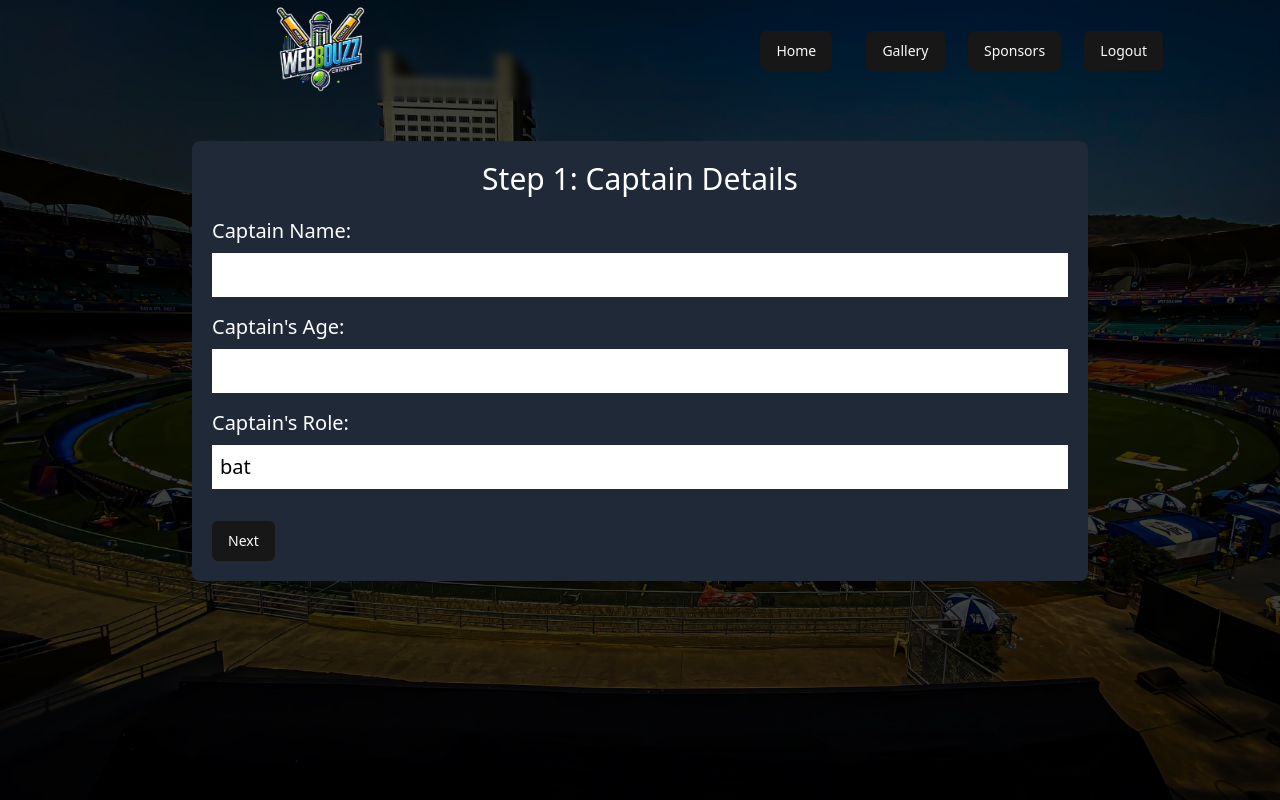
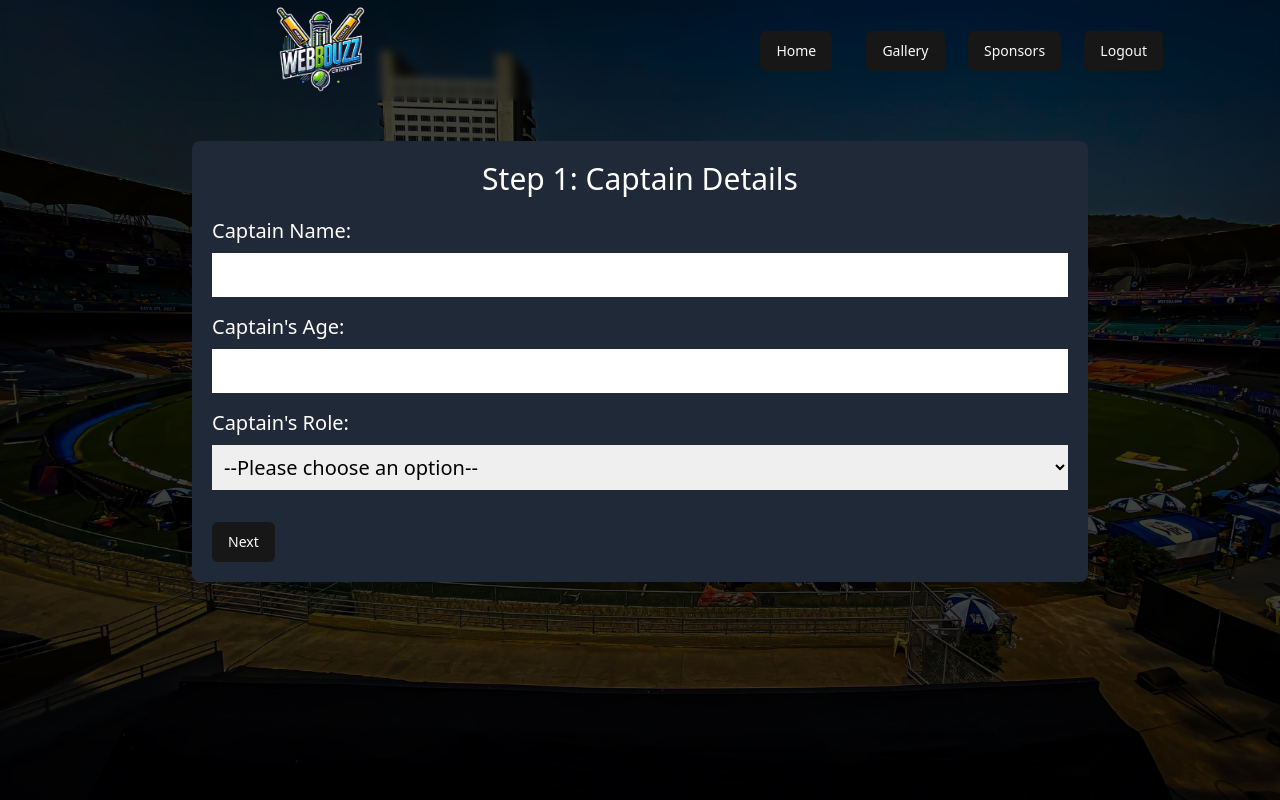
Before and after one commit to Shuffled720/Webbuzz-challenge, a Next.js app: page /dashboard/registration in a window 1280 px wide. Built offline with nearby package versions, Linux system fonts and the light colour scheme.

Commit message:
fot changes

```diff
--- a/src/app/page.tsx
+++ b/src/app/page.tsx
@@ -16,7 +16,7 @@ export default function Home() {
       </nav>
       <div className='container mx-auto flex flex-col justify-center items-center'>
         <h1 className='font-oswald text-white text-center text-white text-5xl p-5 font-sans'>Welcome to Webbuzz</h1>
-        <p className=' p-7 font-popins text-white text-center text-xl'>WebBuzz is a premier sports organization specializing in hosting and organizing exhilarating cricket tournaments across various formats.Our tournaments cater to all levels of cricketing talent, offering formats like Test, ODI, T20, and T10, providing both seasoned players and newcomers a chance to engage in the sport they love.At WebBuzz, we believe that cricket is more than just a game—it’s a community. We strive to promote sportsmanship, teamwork, and the spirit of competition through well-organized, high-energy tournaments. Whether you&apos;re a player or a fan, WebBuzz provides an inclusive platform for everyone to enjoy the essence of cricket.
+        <p className=' p-12 font-popins text-white text-center text-xl'>WebBuzz is a premier sports organization specializing in hosting and organizing exhilarating cricket tournaments across various formats.Our tournaments cater to all levels of cricketing talent, offering formats like Test, ODI, T20, and T10, providing both seasoned players and newcomers a chance to engage in the sport they love.At WebBuzz, we believe that cricket is more than just a game—it’s a community. We strive to promote sportsmanship, teamwork, and the spirit of competition through well-organized, high-energy tournaments. Whether you&apos;re a player or a fan, WebBuzz provides an inclusive platform for everyone to enjoy the essence of cricket.
 
           Join us and be part of the excitement as we continue to create unforgettable cricketing moments, one match at a time!</p>
         {token ?
@@ -26,11 +26,11 @@ export default function Home() {
             </Button>
           </div>
           :
-          <div className='flex justify-between w-1/6 '>
-            <Button asChild>
+          <div className='flex justify-between md:w-1/6 '>
+            <Button className='p-9' asChild>
               <Link href="/login">Login</Link>
             </Button>
-            <Button asChild>
+            <Button className='p-9' asChild>
               <Link href="/register">Register</Link>
             </Button>
           </div>}
--- a/src/components/TeamRegistration/TeamRegistration.tsx
+++ b/src/components/TeamRegistration/TeamRegistration.tsx
@@ -49,7 +49,7 @@ export default function MultiStepForm() {
     };
 
     // Function to update player data
-    const updatePlayerData = (index: number, e: React.ChangeEvent<HTMLInputElement>) => {
+    const updatePlayerData = (index: number, e: React.ChangeEvent<HTMLInputElement | HTMLSelectElement>) => {
         const updatedPlayers = [...formData.players];
         updatedPlayers[index] = {
             ...updatedPlayers[index],
@@ -136,13 +136,19 @@ export default function MultiStepForm() {
                     </label>
                     <label className="block text-white text-xl">
                         Captain&apos;s Role:
-                        <input
+                        {/* <input
                             type="text"
                             name="captainRole"
                             value={formData.captainRole}
                             onChange={updateFormData}
                             className="block w-full p-2 mt-2 mb-4 text-black"
-                        />
+                        /> */}
+                        <select name="captainRole" className="block w-full p-2 mt-2 mb-4 text-black" >
+                            <option value={formData.captainRole}>--Please choose an option--</option>
+                            <option value="bat">Batting</option>
+                            <option value="bowl">Bowling</option>
+                            <option value="all">All Rounder</option>
+                        </select>
                     </label>
                 </>
             ),
@@ -204,13 +210,19 @@ export default function MultiStepForm() {
                                 </label>
                                 <label className="block text-white text-xl">
                                     Player Role:
-                                    <input
+                                    {/* <input
                                         type="text"
                                         name="playerRole"
                                         value={player.playerRole}
                                         onChange={(e) => updatePlayerData(index, e)}
                                         className="block w-full p-2 mt-2 mb-4 text-black"
-                                    />
+                                    /> */}
+                                    <select name="playerRole" className="block w-full p-2 mt-2 mb-4 text-black" onChange={(e) => updatePlayerData(index, e)}>
+                                        <option value={player.playerRole}>--Please choose an option--</option>
+                                        <option value="bat">Batting</option>
+                                        <option value="bowl">Bowling</option>
+                                        <option value="all">All Rounder</option>
+                                    </select>
                                 </label>
                             </div>
                         </div>
@@ -225,7 +237,8 @@ export default function MultiStepForm() {
                     <h2 className="text-slate-400 text-2xl">Captain Details:</h2>
                     <p className="text-white text-lg">Name: {formData.captainName}</p>
                     <p className="text-white text-lg">Age: {formData.captainAge}</p>
-                    <p className="text-white text-lg">Role: {formData.captainRole}</p>
+                    {/* <p className="text-white text-lg">Role: {formData.captainRole}</p> */}
+                    <p className="text-white text-lg">Role: {formData.captainRole === 'bat' ? 'Batting' : formData.captainRole === 'bowl' ? 'Bowling' : 'All Rounder'}</p>
 
                     <h2 className="text-slate-400 text-2xl mt-5">Team Details:</h2>
                     <p className="text-white text-lg">Team Name: {formData.teamName}</p>
@@ -247,7 +260,8 @@ export default function MultiStepForm() {
                                     <td className="text-white text-center text-xl">{index + 1}</td>
                                     <td className="text-white text-center text-xl">{player.playerName}</td>
                                     <td className="text-white text-center text-xl">{player.playerAge}</td>
-                                    <td className="text-white text-center text-xl">{player.playerRole}</td>
+                                    {/* <td className="text-white text-center text-xl">{player.playerRole}</td> */}
+                                    <td className="text-white text-center text-xl">{player.playerRole === 'bat' ? 'Batting' : player.playerRole === 'bowl' ? 'Bowling' : 'All Rounder'}</td>
                                 </tr>
                             ))}
                         </tbody>
```
